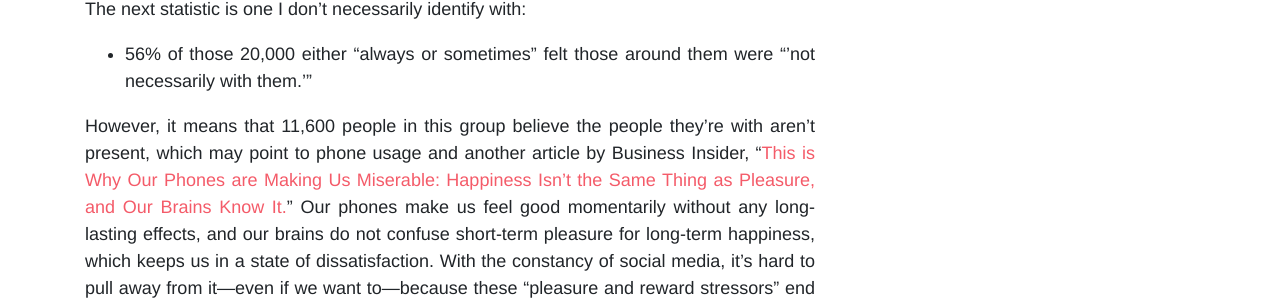
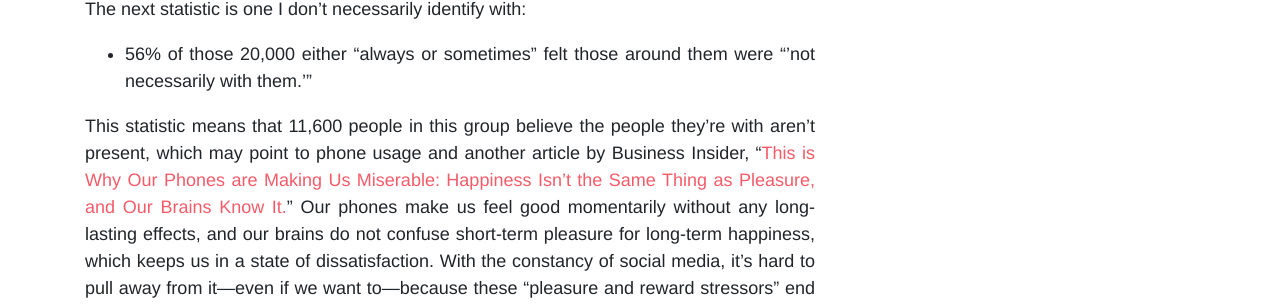
Before and after one commit to go-diego/golden-lovebug, a Jekyll site: the page built from _posts/2018-05-08-the-modern-day-epidemic-loneliness.md, in a window 1280 px wide and 900 px high, scrolled down 948 px. Shown: the part 144-450 px from the top of the window. Built offline with Jekyll 4.4.1, drawn with Linux system fonts in a browser that asks for light colours; nearby versions of some CDN libraries; emoji names are drawn with the system emoji font.

Commit message:
Update Post “2018-05-08-the-modern-day-epidemic-loneliness”

```diff
--- a/_posts/2018-05-08-the-modern-day-epidemic-loneliness.md
+++ b/_posts/2018-05-08-the-modern-day-epidemic-loneliness.md
@@ -17,7 +17,7 @@ The next statistic is one I don’t necessarily identify with:
 
 * 56% of those 20,000 either “always or sometimes” felt those around them were “’not necessarily with them.’”
 
-However, it means that 11,600 people in this group believe the people they’re with aren’t present, which may point to phone usage and another article by Business Insider, “[This is Why Our Phones are Making Us Miserable: Happiness Isn’t the Same Thing as Pleasure, and Our Brains Know It.](http://www.businessinsider.com/why-our-phones-are-making-us-miserable-pleasure-isnt-happiness-2018-3)” Our phones make us feel good momentarily without any long-lasting effects, and our brains do not confuse short-term pleasure for long-term happiness, which keeps us in a state of dissatisfaction. With the constancy of social media, it’s hard to pull away from it—even if we want to—because these “pleasure and reward stressors” end up mirroring addiction. So, unfortunately, it is easy to be distant from someone sitting right next to you.
+This statistic means that 11,600 people in this group believe the people they’re with aren’t present, which may point to phone usage and another article by Business Insider, “[This is Why Our Phones are Making Us Miserable: Happiness Isn’t the Same Thing as Pleasure, and Our Brains Know It.](http://www.businessinsider.com/why-our-phones-are-making-us-miserable-pleasure-isnt-happiness-2018-3)” Our phones make us feel good momentarily without any long-lasting effects, and our brains do not confuse short-term pleasure for long-term happiness, which keeps us in a state of dissatisfaction. With the constancy of social media, it’s hard to pull away from it—even if we want to—because these “pleasure and reward stressors” end up mirroring addiction. So, unfortunately, it is easy to be distant from someone sitting right next to you.
 
 The last statistic crushed me:
 
```
